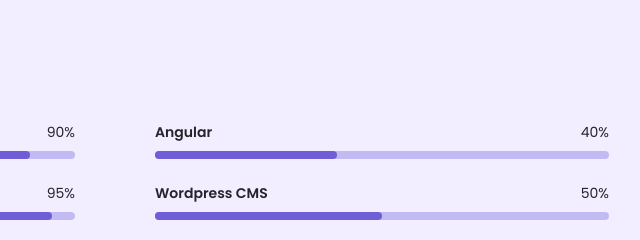
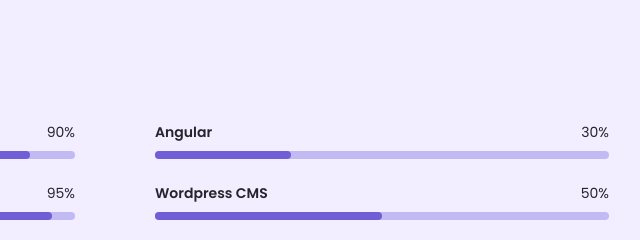
Before and after one commit to henriquepapiledev/henriquepapiledev.github.io, a website with bundled scripts: page index.html in a window 1280 px wide. Shown: the part 1380-1620 px from the top of the page, 525-1165 px from the left. Built offline with nearby package versions, Linux system fonts and the light colour scheme; no server answers; files whose address does not match are found by name.

Commit message:
Update index.html

```diff
--- a/index.html
+++ b/index.html
@@ -177,10 +177,10 @@
                     <div>
                         <div class="flex justify-between mb-8">
                             <span class="text-s0 font-semibold">Angular</span>
-                            <span class="text-s0">40%</span>
+                            <span class="text-s0">30%</span>
                         </div>
                         <div class="bar bg-light-purple dark:bg-light-black rounded-8" style="height: 8px;">
-                            <div class="progress bg-purple h-full rounded-8" style="width: 40%;"></div>
+                            <div class="progress bg-purple h-full rounded-8" style="width: 30%;"></div>
                         </div>
                     </div>
                     <div>
```
